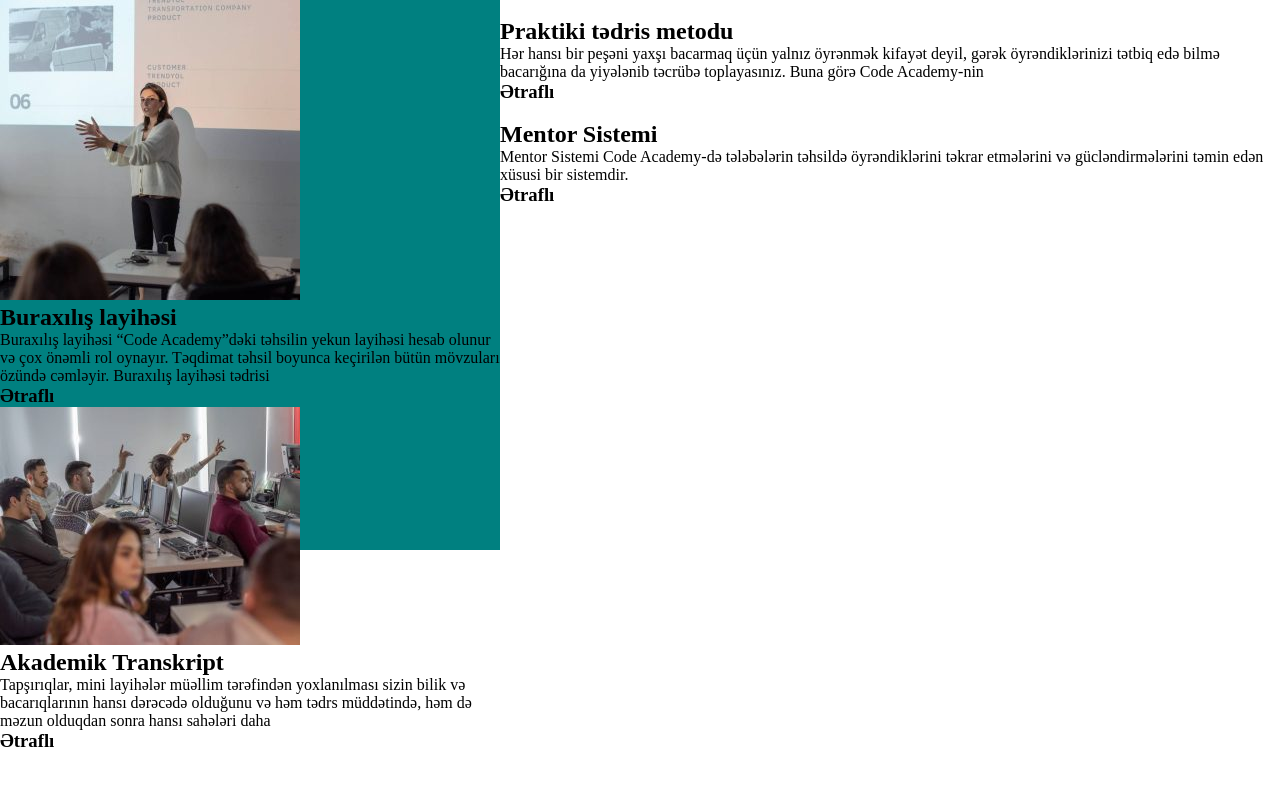
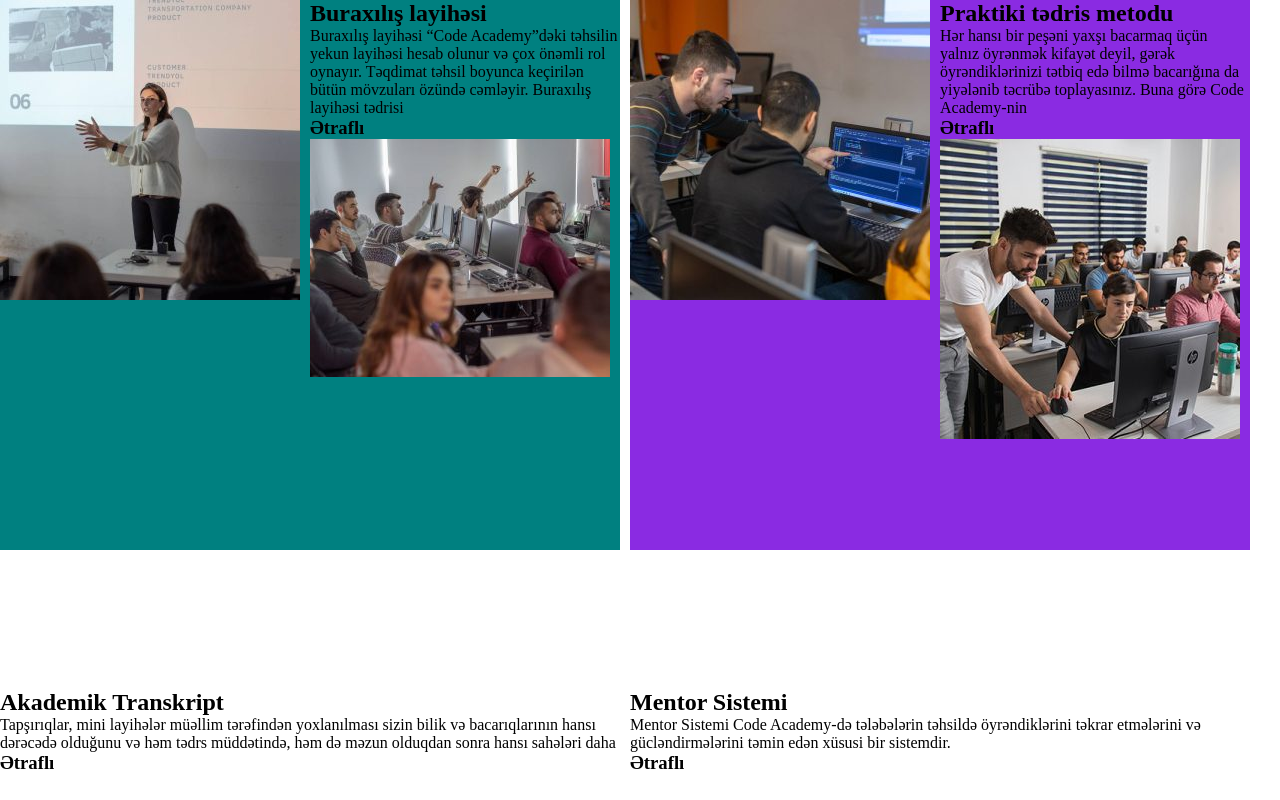
Before and after one commit to FaridMammadov60/Css-BoxModel, a plain HTML site: page about.html in a window 1280 px wide. Drawn offline with Linux system fonts and the light colour scheme.

Commit message:
add about

```diff
--- a/Css/style.css
+++ b/Css/style.css
@@ -47,7 +47,6 @@ img {
     width: 200px;
     height: 200px;
     border: ridge;
-
 }
 
 .boxingdiv {
--- a/Css/styles.css
+++ b/Css/styles.css
@@ -3,15 +3,28 @@
     margin: 0;
     box-sizing: border-box;
 }
+.home{
+    width: 1250px;
+    height: 600px;
+}
 .homechild{
+    float: left;
+    display: inline;
+    width: 620px;
+    height: 550px;
+    background-color: teal;
+}
+.homechild2{
+    float: right;
+    display: inline;
+    width: 620px;
+    height: 550px;
+    background-color: blueviolet;
+}
+
+.imgleft{
     display: inline;
     float: left;
-    width: 500px;
+    width: 310px;
     height: 550px;
-    background-color: teal;
-
 }
-.homechild1{
-    display: inline;
-    float: right;
-}
--- a/about.html
+++ b/about.html
@@ -1,45 +1,63 @@
 <!DOCTYPE html>
 <html lang="en">
+
 <head>
     <meta charset="UTF-8">
     <meta http-equiv="X-UA-Compatible" content="IE=edge">
     <meta name="viewport" content="width=device-width, initial-scale=1.0">
     <link rel="stylesheet" href="./Css/styles.css">
-    <title>Document</title>
+    <title>Doc</title>
 </head>
+
 <body>
     <div class="home">
         <div class="homechild">
             <div>
-                <div></div>
-                <img src="./image/layihe-teqdimatlari-300x300.jpg" alt="">
-                <h2>Buraxılış layihəsi</h2>
-                <p>Buraxılış layihəsi “Code Academy”dəki təhsilin yekun layihəsi hesab olunur və çox önəmli rol oynayır. Təqdimat təhsil boyunca keçirilən bütün mövzuları özündə cəmləyir. Buraxılış layihəsi tədrisi</p>
-                <h3>Ətraflı</h3>
+                <div class="imgleft">
+                    <img src="./image/layihe-teqdimatlari-300x300.jpg" alt="">
+                </div>
+                <div>
+                    <h2>Buraxılış layihəsi</h2>
+                    <p>Buraxılış layihəsi “Code Academy”dəki təhsilin yekun layihəsi hesab olunur və çox önəmli rol oynayır.
+                        Təqdimat təhsil boyunca keçirilən bütün mövzuları özündə cəmləyir. Buraxılış layihəsi tədrisi</p>
+                    <h3>Ətraflı</h3>
+                </div>
             </div>
             <div>
-                <div></div>
-                <img src="./image/akademik-transkript-300x238.jpeg" alt="">
-                <h2>Akademik Transkript</h2>
-                <p>Tapşırıqlar, mini layihələr müəllim tərəfindən yoxlanılması sizin bilik və bacarıqlarının hansı dərəcədə olduğunu və həm tədrs müddətində, həm də məzun olduqdan sonra hansı sahələri daha</p>
-                <h3>Ətraflı</h3>
+                <div class="imgleft">
+                    <img src="./image/akademik-transkript-300x238.jpeg" alt="">
+                </div>
+                <div class="word">
+                    <h2>Akademik Transkript</h2>
+                    <p>Tapşırıqlar, mini layihələr müəllim tərəfindən yoxlanılması sizin bilik və bacarıqlarının hansı
+                        dərəcədə olduğunu və həm tədrs müddətində, həm də məzun olduqdan sonra hansı sahələri daha</p>
+                    <h3>Ətraflı</h3>
+                </div>
             </div>
         </div>
-        <div class="homechile2">
+        <div class="homechild2">
             <div>
-                <div></div>
-                <img src="" alt="">
-                <h2>Praktiki tədris metodu</h2>
-                <p>Hər hansı bir peşəni yaxşı bacarmaq üçün yalnız öyrənmək kifayət deyil, gərək öyrəndiklərinizi tətbiq edə bilmə bacarığına da yiyələnib təcrübə toplayasınız. Buna görə Code Academy-nin</p>
-                <h3>Ətraflı</h3>
+                <div class="imgleft">
+                    <img src="./image/praktiki-tedris-metodu-300x300.jpg" alt="">
+                </div>
+                <div class="word">
+                    <h2>Praktiki tədris metodu</h2>
+                    <p>Hər hansı bir peşəni yaxşı bacarmaq üçün yalnız öyrənmək kifayət deyil, gərək öyrəndiklərinizi tətbiq
+                        edə bilmə bacarığına da yiyələnib təcrübə toplayasınız. Buna görə Code Academy-nin</p>
+                    <h3>Ətraflı</h3>
+                </div>
             </div>
             <div>
-                <img src="" alt="">
+                <div class="imgleft">
+                    <img src="./image/mentor-sistemi-300x300.jpeg" alt="">
+                </div>
                 <h2>Mentor Sistemi</h2>
-                <p>Mentor Sistemi Code Academy-də tələbələrin təhsildə öyrəndiklərini təkrar etmələrini və gücləndirmələrini təmin edən xüsusi bir sistemdir.</p>
+                <p>Mentor Sistemi Code Academy-də tələbələrin təhsildə öyrəndiklərini təkrar etmələrini və
+                    gücləndirmələrini təmin edən xüsusi bir sistemdir.</p>
                 <h3>Ətraflı</h3>
             </div>
         </div>
     </div>
 </body>
+
 </html>
```
